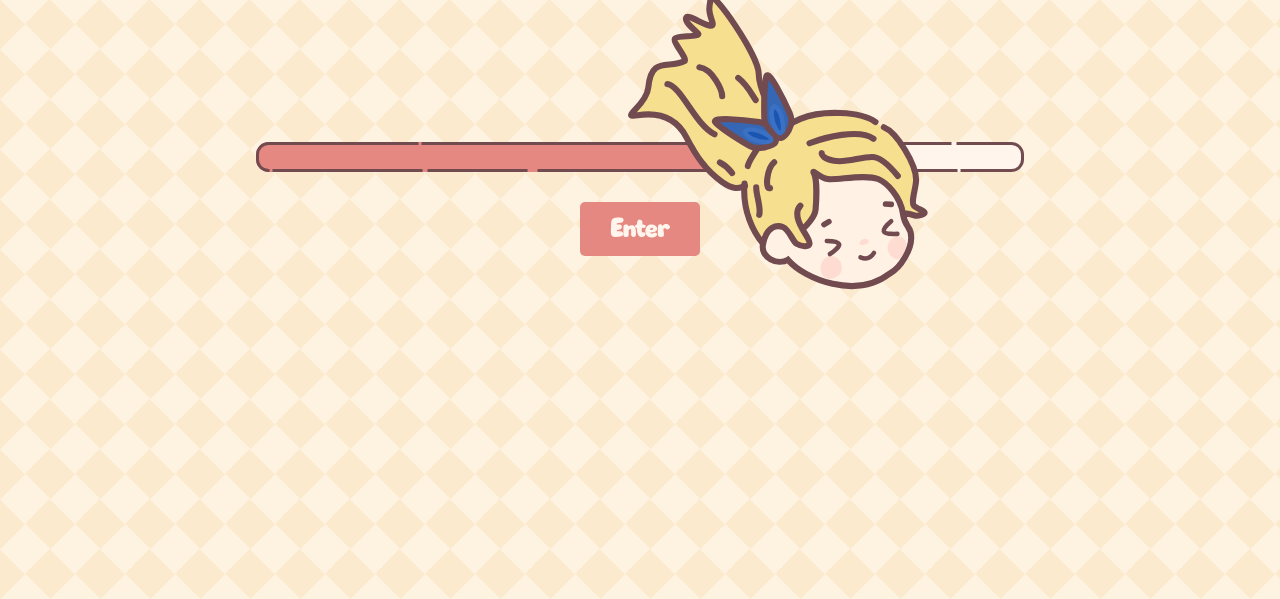
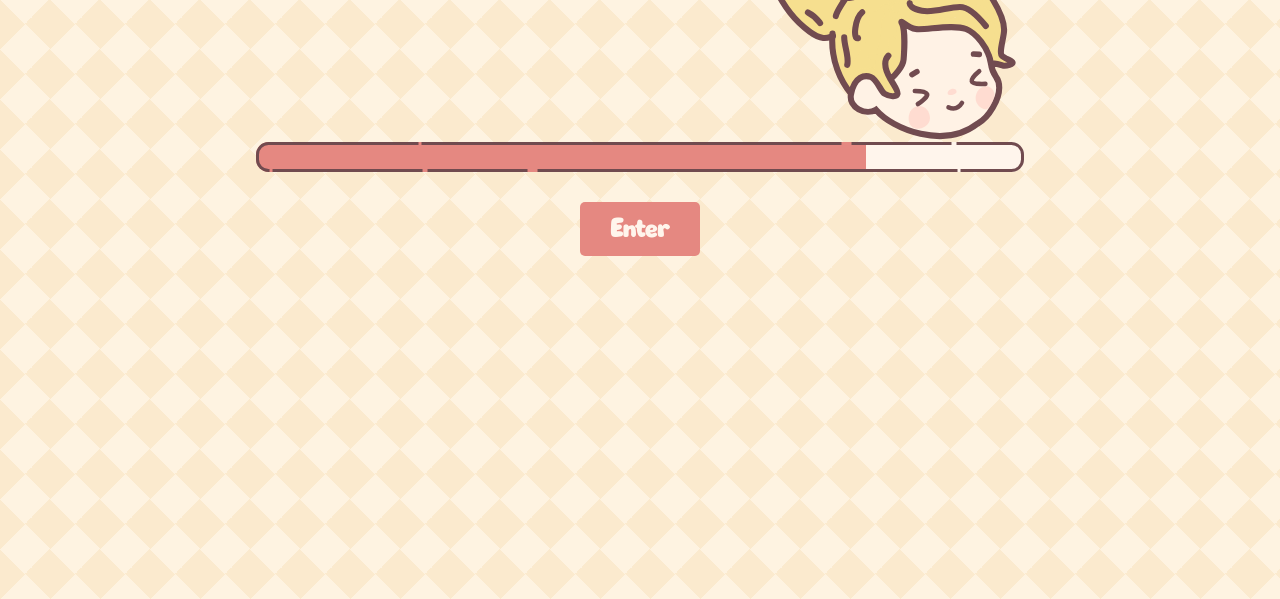
Before and after one commit to wehwayne2/lucys-bedroom-interface, a website built with Vite: page index.html in a window 1280 px wide. Shown: the part 201-800 px from the top of the page. Built offline with nearby package versions, Linux system fonts and the light colour scheme.

Commit message:
precent with bar

```diff
--- a/src/main.js
+++ b/src/main.js
@@ -218,10 +218,7 @@ statusText.textContent = `${Math.floor(progress)}%`;
 
       bar.style.width = progress + '%';
 
-      const barWidth = loadingBar.offsetWidth;
-      const imgWidth = movingImg.offsetWidth;
-      let leftPos = (progress / 100) * (barWidth - imgWidth);
-      movingImg.style.left = leftPos + "px";
+      movingImg.style.left = progress + '%';
 
     }, 100);
   }
--- a/src/style.scss
+++ b/src/style.scss
@@ -837,9 +837,16 @@ p {
   flex-direction: column;
   z-index: 99999 !important;
   transition: opacity 0.4s ease;
-  background: repeating-conic-gradient(from 45deg, var(--ui-bg) 0% 25%, var(--secondary-ui-bg) 0% 50%);
-  background-size: $checkerboard-size $checkerboard-size;
-  background-color: var(--secondary-ui-bg);
+
+  &::before {
+    content: '';
+    position: absolute;
+    inset: 0;
+    background: repeating-conic-gradient(from 45deg, var(--ui-bg) 0% 25%, var(--secondary-ui-bg) 0% 50%);
+    background-size: $checkerboard-size $checkerboard-size;
+    background-color: var(--secondary-ui-bg);
+    z-index: -1;
+  }
 }
 
 .loading-hidden {
@@ -854,7 +861,7 @@ p {
   .moving-image {
     position: absolute;
     top: 50%;
-    transform: translateY(-50%);
+    transform: translateX(-50%);
     height: 100px;
     width: 100px;
     transition: left 0.1s linear;
@@ -865,6 +872,7 @@ p {
     }
 
     &[data-state="fast"] {
+      top: -300px;
       width: 300px;
       height: 300px;
     }
--- a/src/styles/variables.scss
+++ b/src/styles/variables.scss
@@ -46,7 +46,7 @@ $sidebar-border-radius: 100px;
 
 [data-theme="dark"] {
   --bg-color: #502f58;
-  --ui-bg: #45696c;
+  --ui-bg: #5e586e;
   --secondary-ui-bg: #46797e;
   --card-bg: #282a34;
 
```
